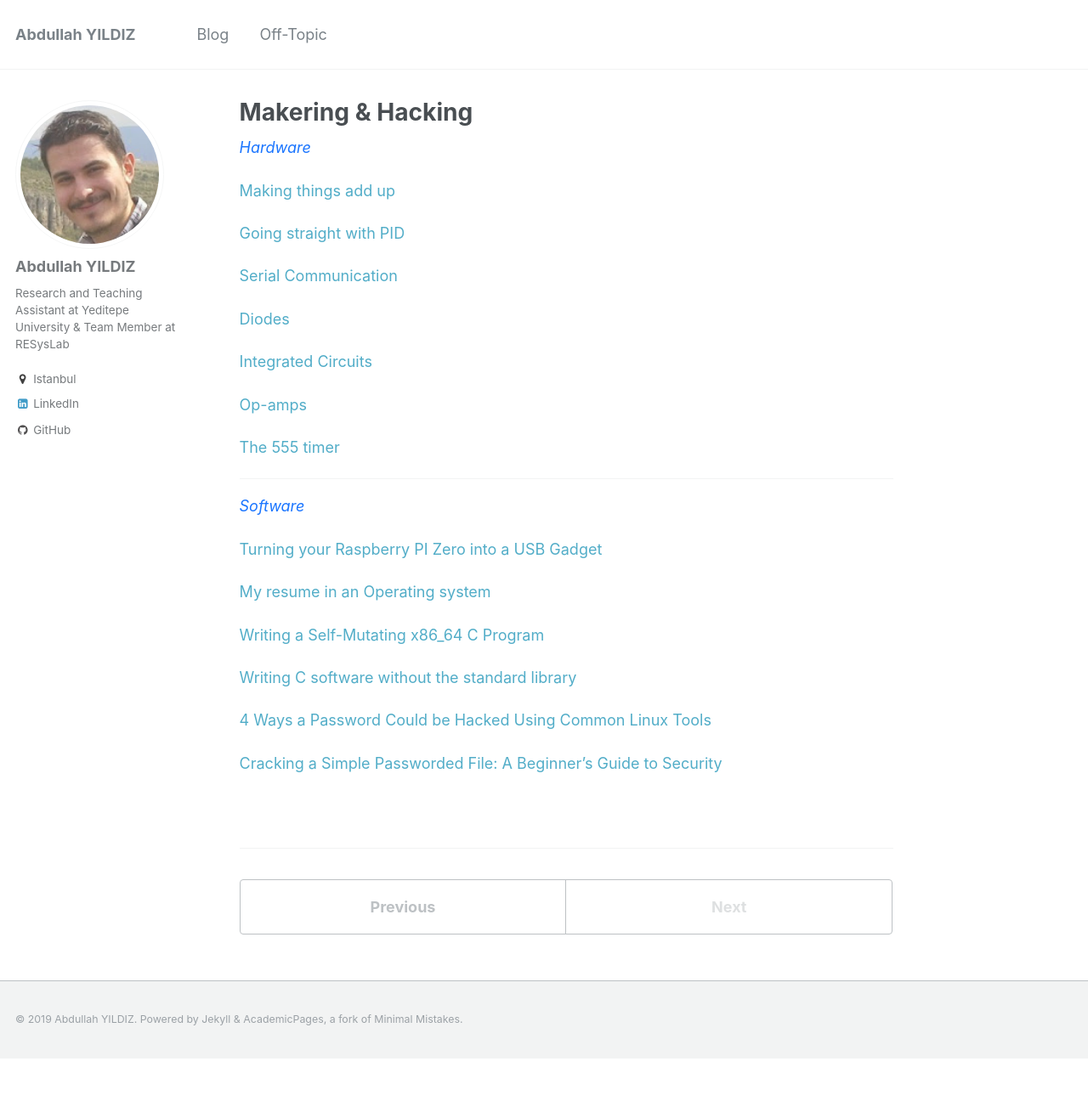
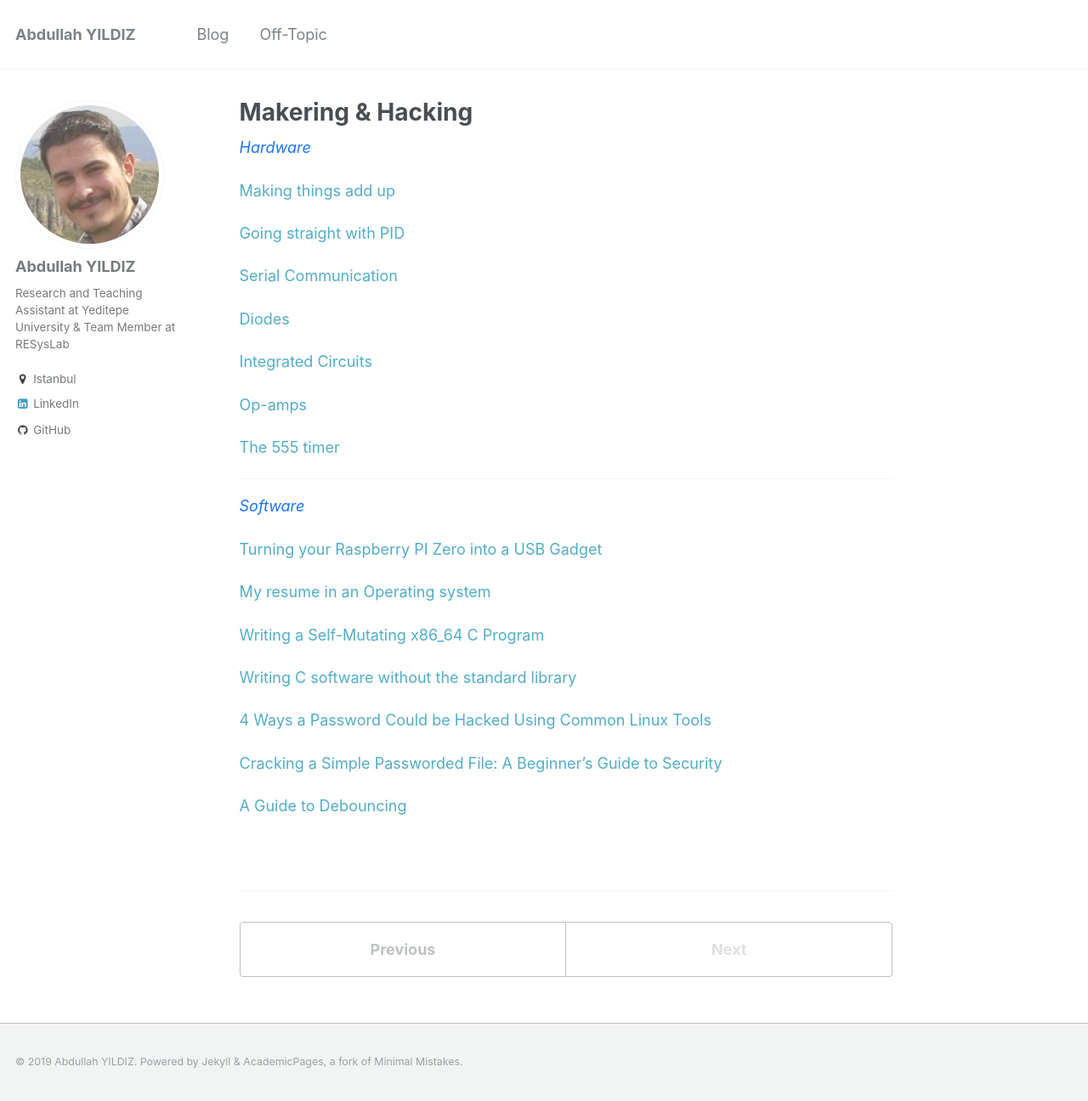
Before and after one commit to abdullahyildiz/abdullahyildiz.github.io, a Jekyll site: the page built from _records/makering-hacking.md, in a window 1280 px wide and 1296 px high. Shown: the whole window at 85% size. Built offline with Jekyll 4.4.1, drawn with Linux system fonts in a browser that asks for light colours.

Commit message:
Update makering-hacking.md

```diff
--- a/_records/makering-hacking.md
+++ b/_records/makering-hacking.md
@@ -39,3 +39,5 @@ location: "Istanbul, Turkiye"
 [4 Ways a Password Could be Hacked Using Common Linux Tools](https://www.linux.com/blog/4-ways-password-could-be-hacked-using-common-linux-tools)
 
 [Cracking a Simple Passworded File: A Beginner’s Guide to Security](https://www.linux.com/blog/cracking-simple-passworded-file-beginners-guide-security)
+
+[A Guide to Debouncing](http://abdullahyildiz.github.io/files/debouncing.pdf)
```
